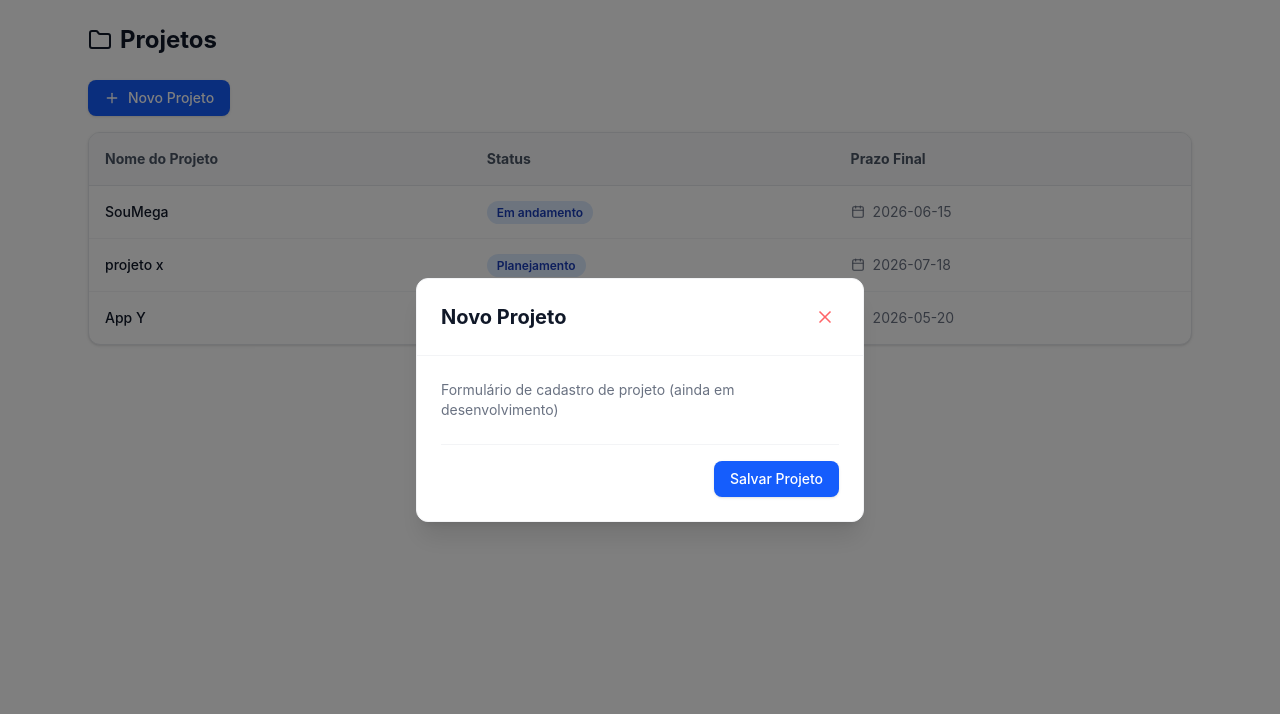
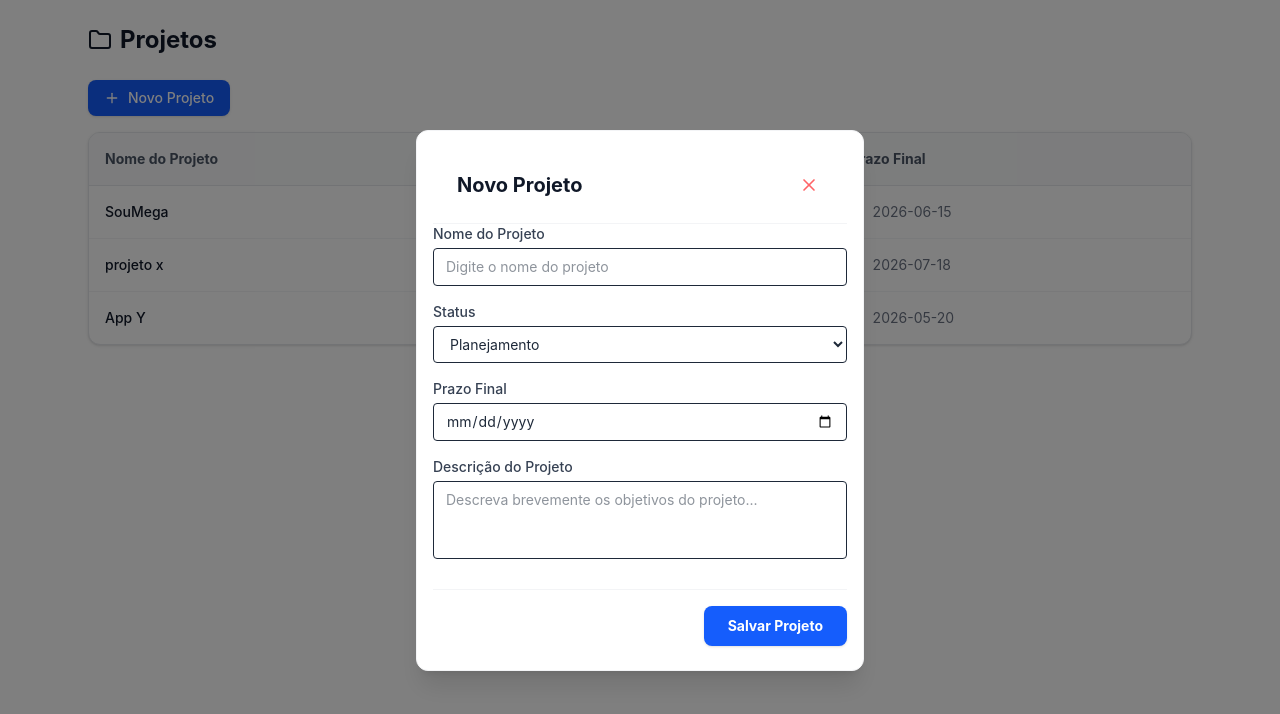
Before and after one commit to GabrielMattosA/SouMega, a React (Vite) app in the folder Front-end/: page /projetos in a window 1280 px wide. Both pictures are taken after a click on the button "Novo Projeto". Shown: the top 714 px of the page. Built offline with nearby package versions, Linux system fonts and the light colour scheme.

Commit message:
feat: implementa formulário de cadastro

```diff
--- a/Front-end/src/pages/projetos/ProjectPage.jsx
+++ b/Front-end/src/pages/projetos/ProjectPage.jsx
@@ -11,6 +11,13 @@ function ProjectPage() {
     const [Cadastro, setCadastro] = React.useState(false);
     const [selectedProject, setSelectedProject] = React.useState(null);
 
+    const [novoProjeto, setNovoProjeto] = React.useState({
+        name: "",
+        status: "Planejamento",
+        prazo: "",
+        descricao: ""
+    });
+
     const AbrirDescricao = (project) => {
         setSelectedProject(project);
         setAbrirModal(true);
@@ -19,6 +26,14 @@ function ProjectPage() {
     const FecharModal = () => {
         setSelectedProject(null);
         setAbrirModal(false);
+    }
+
+    const atualizaForms = (e) => {
+        const { name, value } = e.target;
+    setNovoProjeto({
+        ...novoProjeto,
+        [name]: value
+    });
     }
 
   return (
@@ -107,25 +122,69 @@ function ProjectPage() {
             )}
         {Cadastro && (
             <div className="fixed inset-0 z-50 bg-black/50  flex items-center justify-center p-4">
-                <div className="bg-white rounded-xl shadow-xl border border-gray-100 max-w-md w-full overflow-hidden animate-in fade-in duration-150">
+                <form className=" p-4 bg-white rounded-xl shadow-xl border border-gray-100 max-w-md w-full overflow-hidden animate-in fade-in duration-150">
                     <div className="p-6 border-b border-gray-100 flex justify-between items-center">
                         <h2 className="text-xl font-bold text-gray-900">Novo Projeto</h2>
                         <button onClick={() => setCadastro(false)} className="p-1 text-red-400 hover:text-red-600 rounded-md">
                             <X size={20} />
                         </button>
                     </div>
-                    <div className="p-6 space-y-4">
-                        <p className="text-sm text-gray-500">Formulário de cadastro de projeto (ainda em desenvolvimento)</p>
-                        <div className="flex justify-end gap-3 pt-4 border-t border-gray-100 mt-6">
+                    <div className="space-y-4">
+                        <div>
+                            <label className="block text-sm font-medium mb-1 text-gray-700">Nome do Projeto</label>
+                            <input
+                                type="text"
+                                name="name"
+                                placeholder="Digite o nome do projeto"
+                                value={novoProjeto.name}
+                                onChange={atualizaForms}
+                                className="w-full border rounded px-3 py-2 text-sm focus:outline-blue-500"
+                            />
+                        </div>
+                        <div>
+                            <label className="block text-sm font-medium mb-1 text-gray-700">Status</label>
+                            <select
+                                name="status"
+                                value={novoProjeto.status}
+                                onChange={atualizaForms}
+                                className="w-full border rounded px-3 py-2 text-sm bg-white focus:outline-blue-500"
+                            >
+                                <option value="Planejamento">Planejamento</option>
+                                <option value="Em andamento">Em andamento</option>
+                                <option value="Finalizado">Finalizado</option>
+                            </select>
+                        </div>
+                        <div>
+                            <label className="block text-sm font-medium mb-1 text-gray-700">Prazo Final</label>
+                            <input
+                                type="date"
+                                name="prazo"
+                                value={novoProjeto.prazo}
+                                onChange={atualizaForms}
+                                className="w-full border rounded px-3 py-2 text-sm focus:outline-blue-500"
+                            />
+                        </div>
+                        <div>
+                            <label className="block text-sm font-medium mb-1 text-gray-700">Descrição do Projeto</label>
+                            <textarea
+                                rows="3"
+                                name="descricao"
+                                placeholder="Descreva brevemente os objetivos do projeto..."
+                                value={novoProjeto.descricao}
+                                onChange={atualizaForms}
+                                className="w-full border rounded px-3 py-2 text-sm focus:outline-blue-500 resize-none"
+                            />
+                        </div>
+                        <div className="flex justify-end pt-4 border-t border-gray-100 mt-6 pb-2">
                             <button
-                                type="button"
-                                className="px-4 py-2 bg-blue-600 hover:bg-blue-700 text-white rounded-lg transition font-medium text-sm shadow-sm"
-                                    >
+                                type="submit"
+                                className="px-6 py-2.5 bg-blue-600 hover:bg-blue-700 text-white rounded-lg font-bold text-sm transition-colors shadow-sm"
+                            >
                                 Salvar Projeto
                             </button>
                         </div>
                     </div>
-                </div>
+                </form>
             </div>
         )}
     </div>
```
